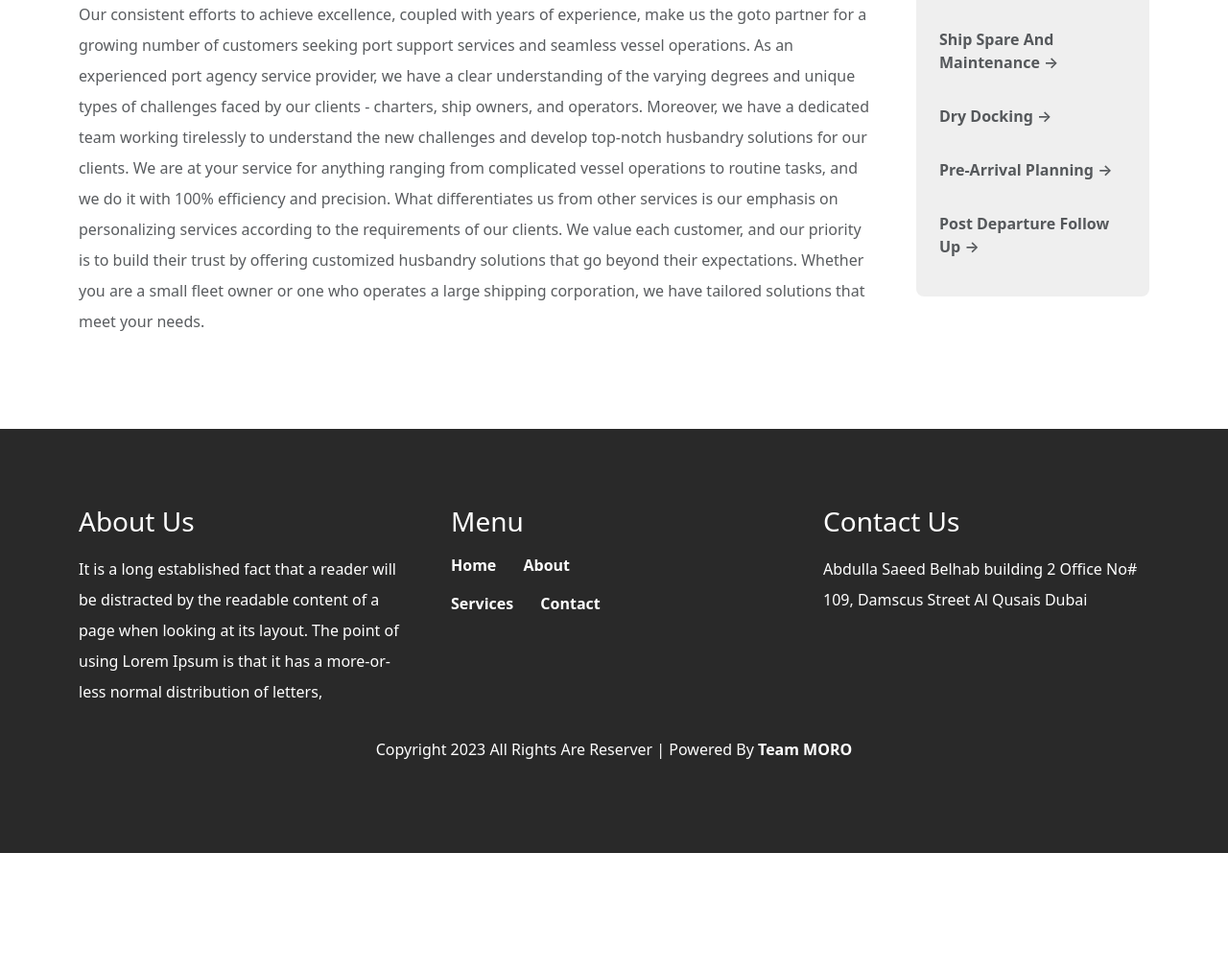
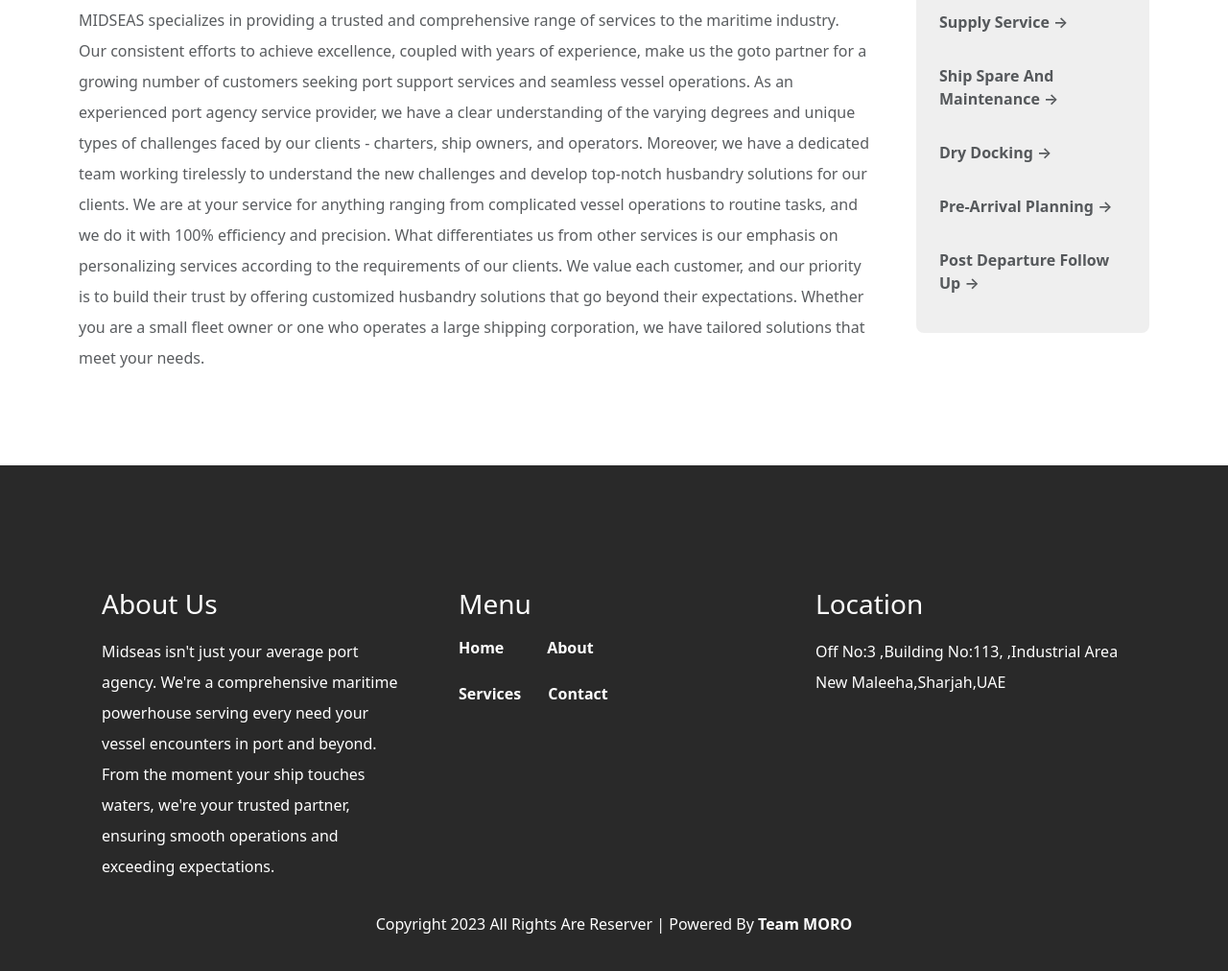
Before and after one commit to sravannk21/Midseas-Shipping-and-Logistics, a website: page Husbandry-Agency.html in a window 1280 px wide. Shown: the part 1008-2020 px from the top of the page at 96% size. Before the commit the page ends 1897 px from the top, so only its background shows below. Drawn offline with nearby package versions, Linux system fonts and the light colour scheme; files whose address does not match are found by name.

Commit message:
navigation and footer updated in all pages

```diff
--- a/Husbandry-Agency.html
+++ b/Husbandry-Agency.html
@@ -14,7 +14,8 @@
         <!--MAIN NAVIGATION-->
         <nav class="navbar navbar-expand-lg navbar-light bg-light">
             <div class="container">
-                <a class="navbar-brand" href="/"><img src="" class="img-fluid" alt="">LOGO</a>
+                <a class="navbar-brand" href="#"><img src="" class="img-fluid" alt=""><img src="./build/img/logo.png"
+                        alt="" width="100px"></a>
                 <button class="navbar-toggler" type="button" data-bs-toggle="collapse"
                     data-bs-target="#navbarSupportedContent" aria-controls="navbarSupportedContent"
                     aria-expanded="false" aria-label="Toggle navigation">
@@ -23,7 +24,7 @@
                 <div class="collapse navbar-collapse my-3" id="navbarSupportedContent">
                     <ul class="navbar-nav mx-auto mb-2 mb-lg-0">
                         <li class="nav-item">
-                            <a class="nav-link active mx-4" aria-current="page" href="index.html">Home</a>
+                            <a class="nav-link active mx-4" aria-current="page" href="/">Home</a>
                         </li>
                         <li class="nav-item">
                             <a class="nav-link active mx-4" aria-current="page" href="about.html">About</a>
@@ -36,7 +37,7 @@
                             <ul class="dropdown-menu" aria-labelledby="navbarDropdown">
                                 <li><a class="dropdown-item" href="port-agency.html">Port Agency</a></li>
                                 <li><a class="dropdown-item" href="Husbandry-Agency.html">Husbandry Agency</a></li>
-                                <li><a class="dropdown-item" href="crew-attendance.html">Crew Attendance</a></li>
+                                <li><a class="dropdown-item" href="crew-attendance.html">crew-attendance</a></li>
                                 <li><a class="dropdown-item" href="ship-to-ship-operations.html">Ship To Ship
                                         Operation</a></li>
                                 <li><a class="dropdown-item" href="deslooping.html">Deslopping And Debunkering</a></li>
@@ -167,32 +168,36 @@
 
     <footer class="u-padding-Y-80px u-bg-footer-dark">
         <div class="container">
-            <div class="row g-5">
+            <div class="row m-0 p-0 g-5">
                 <div class="col-md-4">
                     <h5 class="text-white fs-3 text-capitalize">about us</h5>
                     <p class="text-white mt-3 lh-lg">
-                        It is a long established fact that a reader will be distracted by the readable content of a page
-                        when looking at its layout. The point of using Lorem Ipsum is that it has a more-or-less normal
-                        distribution of letters,
+                        Midseas isn't just your average port agency. We're a comprehensive maritime powerhouse serving every need your vessel encounters in port and beyond. From the moment your ship touches waters, we're your trusted partner, ensuring smooth operations and exceeding expectations.
                     </p>
                 </div>
                 <div class="col-md-4">
                     <h5 class="text-white fs-3 text-capitalize">Menu</h5>
                     <ul class="list-unstyled mt-3">
-                        <li>
-                            <a href="index.html" class="text-white fw-bold text-decoration-none">Home</a>
-                            <a href="about.html" class="text-white fw-bold text-decoration-none ms-4">About</a>
-                        </li>
-                        <li class="mt-3">
-                            <a href="#" class="text-white fw-bold text-decoration-none text-capitalize">services</a>
-                            <a href="#" class="text-white fw-bold text-decoration-none ms-4 text-capitalize">contact</a>
-                        </li>
+                        <div>
+                            <li>
+                                <a href="/" class="text-white fw-bold text-decoration-none">Home &nbsp; &nbsp;</a>
+                                <a href="about.html" class="text-white fw-bold text-decoration-none ms-4">About</a>
+                            </li>
+                        </div>
+                        <br>
+                        <div>
+                            <li>
+                                <a href="#" class="text-white fw-bold text-decoration-none text-capitalize">services</a>
+                                <a href="contact.html"
+                                    class="text-white fw-bold text-decoration-none ms-4 text-capitalize">contact</a>
+                            </li>
+                        </div>
                     </ul>
                 </div>
                 <div class="col-md-4">
-                    <h5 class="text-white fs-3 text-capitalize">contact us</h5>
+                    <h5 class="text-white fs-3 text-capitalize">location</h5>
                     <p class="text-white mt-3 lh-lg">
-                        Abdulla Saeed Belhab building 2 Office No# 109, Damscus Street Al Qusais Dubai
+                        Off No:3 ,Building No:113, ,Industrial Area New Maleeha,Sharjah,UAE
                     </p>
                 </div>
                 <div class="text-center mt-3">
```
Also changed, not shown: about.html (+7 -8 lines), contact.html (+7 -8 lines), crew-attendance.html (+12 -13 lines), deslooping.html (+7 -8 lines), dry-docking.html (+21 -16 lines), offshore-support.html (+21 -16 lines), port-agency.html (+22 -17 lines), post-departure-followup.html (+21 -16 lines), pre-arrival-planning.html (+21 -16 lines), ship-spare-cleaning.html (+21 -16 lines), ship-spare.html (+16 -11 lines), ship-to-ship-operations.html (+21 -16 lines), supply-service.html (+21 -16 lines), surveyors-arrangement.html (+20 -12 lines), 1 more files.
